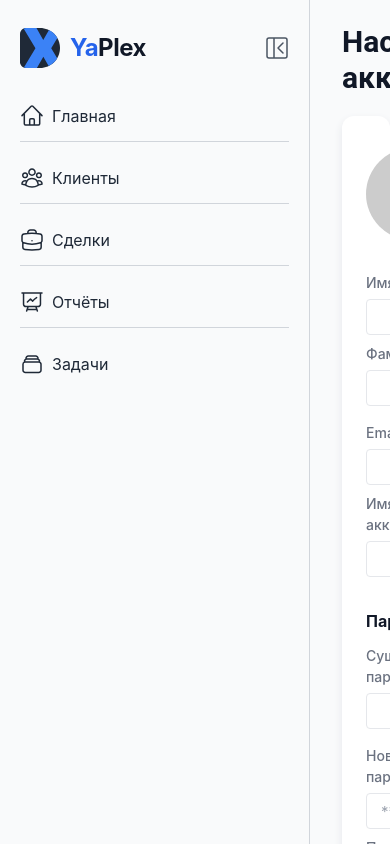
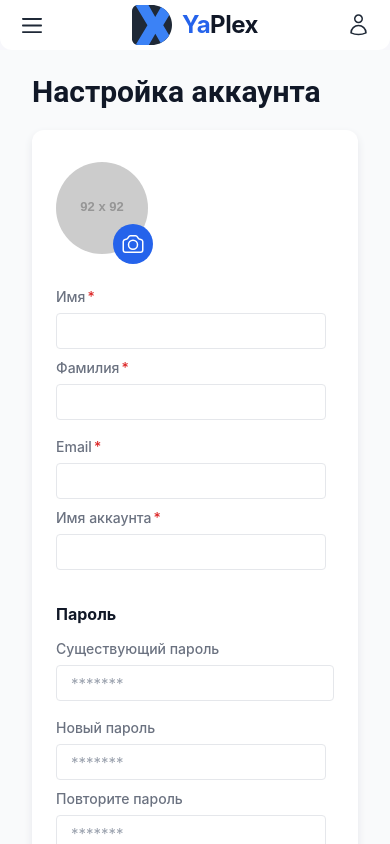
Before and after one commit to goldbergz/higher-web-practice-crm, a React (Vite) app: page /profile in a window 390 px wide. Shown: the top 844 px of the page. Built offline with nearby package versions, Linux system fonts and the light colour scheme.

Commit message:
style: add adaptive for sidebar

```diff
--- a/src/components/MainLayout/MainLayout.module.css
+++ b/src/components/MainLayout/MainLayout.module.css
@@ -7,3 +7,9 @@
   flex: 1 1 0;
   overflow-y: auto;
 }
+
+@media (max-width: 640px) {
+  .layout {
+    flex-direction: column;
+  }
+}
--- a/src/components/Sidebar/Sidebar.module.css
+++ b/src/components/Sidebar/Sidebar.module.css
@@ -177,3 +177,47 @@
   line-height: 24px;
   word-wrap: break-word;
 }
+
+/* Mobile (screen width < 641px) */
+.mobile {
+  background: transparent;
+  border-right: none;
+  gap: 0;
+  padding: 0;
+  position: sticky;
+  top: 0;
+  width: 100%;
+  z-index: 50;
+}
+
+.mobileBar {
+  align-items: center;
+  background: var(--color-white);
+  border-bottom-left-radius: 12px;
+  border-bottom-right-radius: 12px;
+  box-sizing: border-box;
+  display: flex;
+  height: 50px;
+  justify-content: space-between;
+  padding: 0 20px;
+  width: 100%;
+}
+
+.mobileOpen {
+  background: var(--color-white);
+  bottom: 0;
+  gap: 20px;
+  left: 0;
+  padding: 20px;
+  position: fixed;
+  right: 0;
+  top: 0;
+  z-index: 100;
+}
+
+.mobileHeader {
+  align-items: center;
+  display: flex;
+  justify-content: space-between;
+  width: 100%;
+}
--- a/src/components/Sidebar/Sidebar.tsx
+++ b/src/components/Sidebar/Sidebar.tsx
@@ -1,6 +1,7 @@
 import React, { useState } from "react";
 import { useNavigate } from "react-router-dom";
 
+import { useMediaQuery } from "../../helpers/useMediaQuery";
 import Avatar from "../Avatar/Avatar";
 import Logo from "../Logo/Logo";
 
@@ -149,6 +150,59 @@ const ExpandIcon: React.FC = () => (
   </svg>
 );
 
+const MenuIcon: React.FC = () => (
+  <svg
+    fill="none"
+    height="24"
+    viewBox="0 0 24 24"
+    width="24"
+    xmlns="http://www.w3.org/2000/svg"
+  >
+    <path
+      clipRule="evenodd"
+      d="M2 5.9375C2 5.68886 2.09877 5.4504 2.27459 5.27459C2.4504 5.09877 2.68886 5 2.9375 5H21.0625C21.3111 5 21.5496 5.09877 21.7254 5.27459C21.9012 5.4504 22 5.68886 22 5.9375C22 6.18614 21.9012 6.4246 21.7254 6.60041C21.5496 6.77623 21.3111 6.875 21.0625 6.875H2.9375C2.68886 6.875 2.4504 6.77623 2.27459 6.60041C2.09877 6.4246 2 6.18614 2 5.9375ZM2 12.5C2 12.2514 2.09877 12.0129 2.27459 11.8371C2.4504 11.6613 2.68886 11.5625 2.9375 11.5625H21.0625C21.3111 11.5625 21.5496 11.6613 21.7254 11.8371C21.9012 12.0129 22 12.2514 22 12.5C22 12.7486 21.9012 12.9871 21.7254 13.1629C21.5496 13.3387 21.3111 13.4375 21.0625 13.4375H2.9375C2.68886 13.4375 2.4504 13.3387 2.27459 13.1629C2.09877 12.9871 2 12.7486 2 12.5ZM2 19.0625C2 18.8139 2.09877 18.5754 2.27459 18.3996C2.4504 18.2238 2.68886 18.125 2.9375 18.125H21.0625C21.3111 18.125 21.5496 18.2238 21.7254 18.3996C21.9012 18.5754 22 18.8139 22 19.0625C22 19.3111 21.9012 19.5496 21.7254 19.7254C21.5496 19.9012 21.3111 20 21.0625 20H2.9375C2.68886 20 2.4504 19.9012 2.27459 19.7254C2.09877 19.5496 2 19.3111 2 19.0625Z"
+      fill="#1F2937"
+      fillRule="evenodd"
+    />
+  </svg>
+);
+
+const CloseIcon: React.FC = () => (
+  <svg
+    fill="none"
+    height="20"
+    viewBox="0 0 20 20"
+    width="20"
+    xmlns="http://www.w3.org/2000/svg"
+  >
+    <path
+      d="M0.75 18.75L18.75 0.75M0.75 0.75L18.75 18.75"
+      stroke="#4B5563"
+      strokeLinecap="round"
+      strokeLinejoin="round"
+      strokeWidth="1.5"
+    />
+  </svg>
+);
+
+const ProfileIcon: React.FC = () => (
+  <svg
+    fill="none"
+    height="24"
+    viewBox="0 0 24 24"
+    width="24"
+    xmlns="http://www.w3.org/2000/svg"
+  >
+    <path
+      d="M16.249 5.75C16.249 6.74456 15.8539 7.69839 15.1507 8.40165C14.4474 9.10491 13.4936 9.5 12.499 9.5C11.5044 9.5 10.5506 9.10491 9.84735 8.40165C9.14409 7.69839 8.749 6.74456 8.749 5.75C8.749 4.75544 9.14409 3.80161 9.84735 3.09835C10.5506 2.39509 11.5044 2 12.499 2C13.4936 2 14.4474 2.39509 15.1507 3.09835C15.8539 3.80161 16.249 4.75544 16.249 5.75ZM5 19.868C5.03213 17.9004 5.83634 16.0242 7.23918 14.644C8.64202 13.2639 10.5311 12.4905 12.499 12.4905C14.4669 12.4905 16.356 13.2639 17.7588 14.644C19.1617 16.0242 19.9659 17.9004 19.998 19.868C17.6454 20.9468 15.0871 21.5035 12.499 21.5C9.823 21.5 7.283 20.916 5 19.868Z"
+      stroke="#1F2937"
+      strokeLinecap="round"
+      strokeLinejoin="round"
+      strokeWidth="1.5"
+    />
+  </svg>
+);
+
 const menuItems = [
   { icon: <HomeIcon />, label: "Главная", path: "/main" },
   { icon: <ClientsIcon />, label: "Клиенты", path: "/clients" },
@@ -159,6 +213,8 @@ const menuItems = [
 
 const Sidebar: React.FC<SidebarProps> = ({ avatarSrc, accName }) => {
   const [isExpanded, setIsExpanded] = useState(true);
+  const [isMobileMenuOpen, setIsMobileMenuOpen] = useState(false);
+  const isMobile = useMediaQuery("(max-width: 640px)");
   const navigate = useNavigate();
 
   const handleToggle = () => {
@@ -169,6 +225,62 @@ const Sidebar: React.FC<SidebarProps> = ({ avatarSrc, accName }) => {
     e.preventDefault();
     navigate("/profile");
   };
+
+  if (isMobile) {
+    if (isMobileMenuOpen) {
+      return (
+        <aside className={`${styles.sidebar} ${styles.mobile} ${styles.mobileOpen}`}>
+          <div className={styles.mobileHeader}>
+            <Logo />
+            <button
+              aria-label="Закрыть меню"
+              className={styles.toggleButton}
+              type="button"
+              onClick={() => setIsMobileMenuOpen(false)}
+            >
+              <CloseIcon />
+            </button>
+          </div>
+          <SidebarList>
+            {menuItems.map((item) => (
+              <SidebarItem
+                key={item.label}
+                isExpanded
+                icon={item.icon}
+                label={item.label}
+                path={item.path}
+                onNavigate={() => setIsMobileMenuOpen(false)}
+              />
+            ))}
+          </SidebarList>
+        </aside>
+      );
+    }
+
+    return (
+      <aside className={`${styles.sidebar} ${styles.mobile}`}>
+        <div className={styles.mobileBar}>
+          <button
+            aria-label="Открыть меню"
+            className={styles.toggleButton}
+            type="button"
+            onClick={() => setIsMobileMenuOpen(true)}
+          >
+            <MenuIcon />
+          </button>
+          <Logo />
+          <a
+            aria-label="Перейти в профиль"
+            className={styles.toggleButton}
+            href="/profile"
+            onClick={handleProfileClick}
+          >
+            <ProfileIcon />
+          </a>
+        </div>
+      </aside>
+    );
+  }
 
   return (
     <aside
--- a/src/components/Sidebar/SidebarItem.tsx
+++ b/src/components/Sidebar/SidebarItem.tsx
@@ -8,6 +8,7 @@ interface SidebarItemProps {
   isExpanded: boolean;
   label: string;
   path: string;
+  onNavigate?: () => void;
 }
 
 const SidebarItem: React.FC<SidebarItemProps> = ({
@@ -15,6 +16,7 @@ const SidebarItem: React.FC<SidebarItemProps> = ({
   isExpanded,
   label,
   path,
+  onNavigate,
 }) => {
   const location = useLocation();
   const navigate = useNavigate();
@@ -23,6 +25,7 @@ const SidebarItem: React.FC<SidebarItemProps> = ({
   const handleClick = (e: React.MouseEvent<HTMLAnchorElement>) => {
     e.preventDefault();
     navigate(path);
+    onNavigate?.();
   };
 
   return (
```
